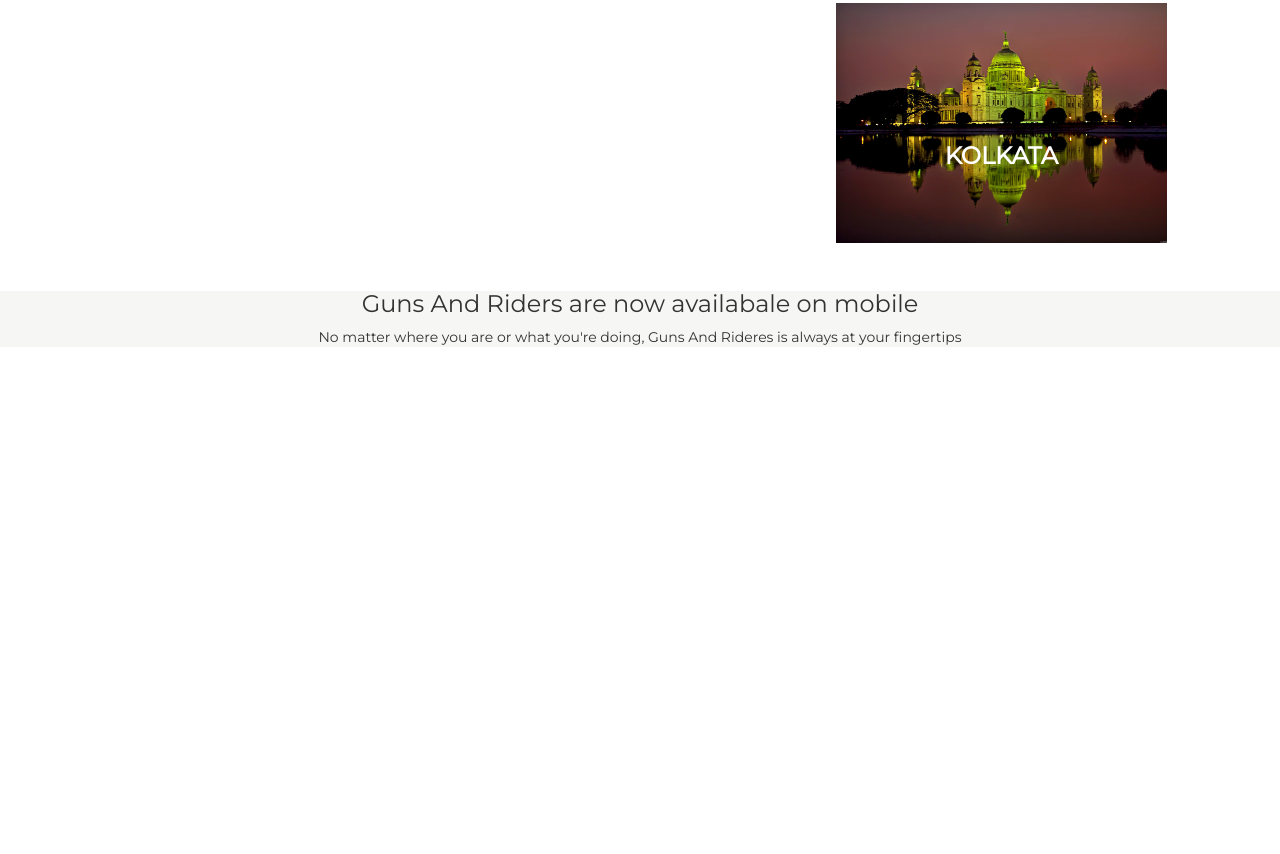
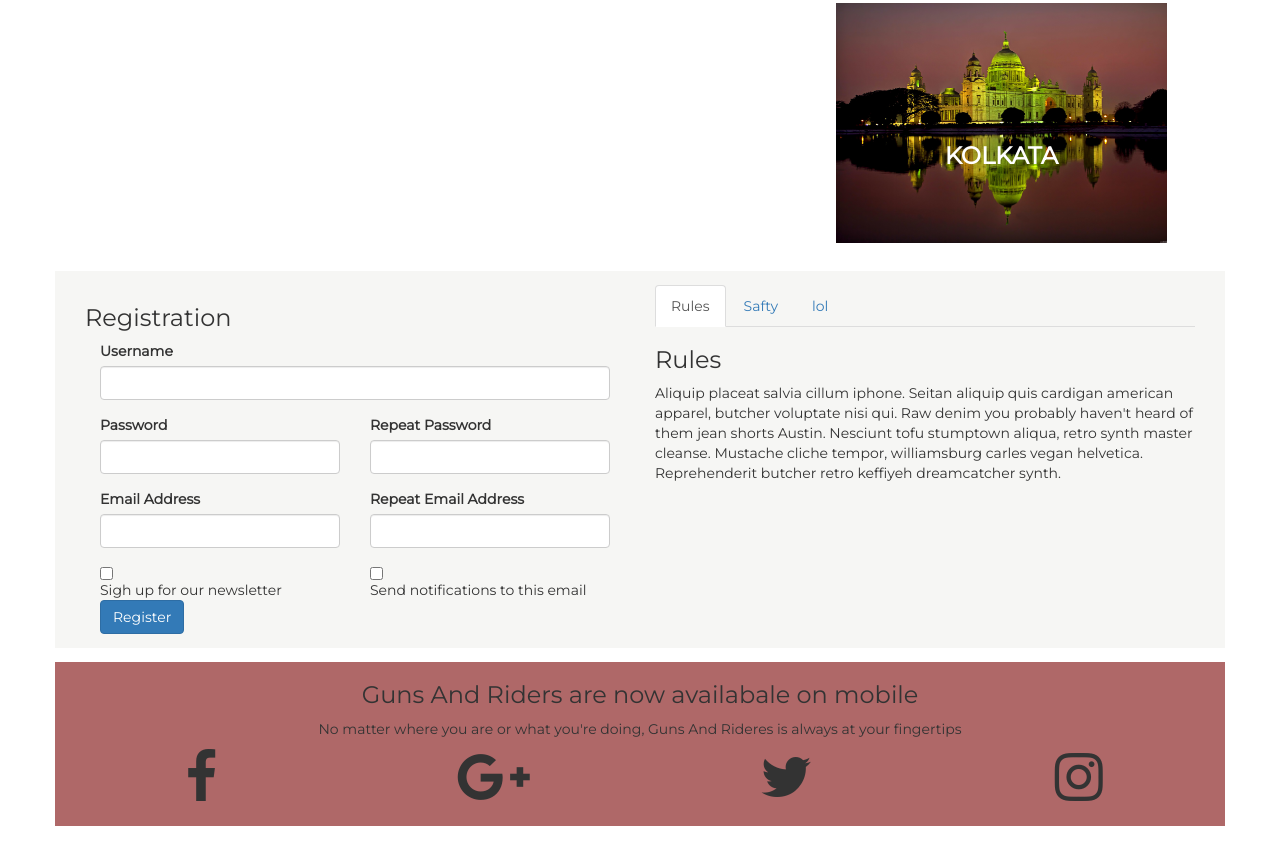
Before and after one commit to prem315/GunsAndRiders, a website: page index.html in a window 1280 px wide. Shown: the part 1264-2118 px from the top of the page. Before the commit the page ends 1621 px from the top, so only its background shows below. Drawn offline with nearby package versions, Linux system fonts and the light colour scheme.

Commit message:
added signup and footer pages

```diff
--- a/assets/stylesheets/src/footer.scss
+++ b/assets/stylesheets/src/footer.scss
@@ -1,4 +1,9 @@
-footer{
+#footer{
   text-align: center;
-  background-color: #f6f6f4;
+  background-color: #AF6868;
+  margin-bottom: 2em;
+
+  .row{
+    padding-bottom: 1.5em;
+  }
 }
--- a/assets/stylesheets/src/land.scss
+++ b/assets/stylesheets/src/land.scss
@@ -16,3 +16,11 @@
     border-radius: 0.5em;
   }
 }
+
+#signup{
+  //text-align: center;
+  background-color: #f6f6f4;
+  padding-bottom: 1em;
+  padding-top: 1em;
+  margin-bottom: 1em;
+}
--- a/index.html
+++ b/index.html
@@ -43,9 +43,7 @@
     </nav>
   </header>
 
-  <section id="signup">
 
-  </section>
 
   <section id="land">
     <div class="container">
@@ -62,6 +60,8 @@
       </div>
     </div>
   </section>
+
+
 
   <section id="city">
     <h2>We have a gangs of bikers from the following areas.</h2>
@@ -240,13 +240,100 @@
     </div>
   </section>
 
-  <footer>
+
+  <section class="container" id="signup">
+    <div class="container-page">
+      <div class="col-md-6">
+        <h3 class="dark-grey">Registration</h3>
+
+        <div class="form-group col-lg-12">
+          <label>Username</label>
+          <input type="" name="" class="form-control" id="" value="">
+        </div>
+
+        <div class="form-group col-lg-6">
+          <label>Password</label>
+          <input type="password" name="" class="form-control" id="" value="">
+        </div>
+
+        <div class="form-group col-lg-6">
+          <label>Repeat Password</label>
+          <input type="password" name="" class="form-control" id="" value="">
+        </div>
+
+        <div class="form-group col-lg-6">
+          <label>Email Address</label>
+          <input type="" name="" class="form-control" id="" value="">
+        </div>
+
+        <div class="form-group col-lg-6">
+          <label>Repeat Email Address</label>
+          <input type="" name="" class="form-control" id="" value="">
+        </div>
+
+        <div class="col-sm-6">
+          <input type="checkbox" class="checkbox" />Sigh up for our newsletter
+        </div>
+
+        <div class="col-sm-6">
+          <input type="checkbox" class="checkbox" />Send notifications to this email
+        </div>
+
+        <div class="col-sm-6">
+          <button type="submit" class="btn btn-primary">Register</button>
+        </div>
+      </div>
+
+      <div class="col-md-6">
+        <div class="bs-example">
+          <ul class="nav nav-tabs">
+            <li class="active"><a data-toggle="tab" href="#sectionA">Rules</a></li>
+            <li><a data-toggle="tab" href="#sectionB">Safty</a></li>
+            <li><a data-toggle="tab" href="#sectionC">lol</a></li>
+          </ul>
+        <div class="tab-content">
+          <div id="sectionA" class="tab-pane fade in active">
+              <h3>Rules</h3>
+              <p>Aliquip placeat salvia cillum iphone. Seitan aliquip quis cardigan american apparel, butcher voluptate nisi qui. Raw denim you probably haven't heard of them jean shorts Austin. Nesciunt tofu stumptown aliqua, retro synth master cleanse. Mustache cliche tempor, williamsburg carles vegan helvetica. Reprehenderit butcher retro keffiyeh dreamcatcher synth.</p>
+          </div>
+          <div id="sectionB" class="tab-pane fade">
+            <h3>Safty</h3>
+            <p>Vestibulum nec erat eu nulla rhoncus fringilla ut non neque. Vivamus nibh urna, ornare id gravida ut, mollis a magna. Aliquam porttitor condimentum nisi, eu viverra ipsum porta ut. Nam hendrerit bibendum turpis, sed molestie mi fermentum id. Aenean volutpat velit sem. Sed consequat ante in rutrum convallis. Nunc facilisis leo at faucibus adipiscing.</p>
+          </div>
+          <div id="sectionC" class="tab-pane fade">
+            <h3>lol</h3>
+            <p>Lorem ipsum dolor sit amet, consectetur adipisicing elit. Expedita repudiandae beatae consequuntur, assumenda voluptatibus quae ipsum iure rem vero eaque veritatis explicabo, iusto minima dicta dolorem perspiciatis ullam nesciunt, numquam neque et nostrum. Rerum deleniti sunt earum, ad obcaecati facilis aperiam autem nostrum ducimus quod maiores illo, quis qui. Id.</p>
+          </div>
+        </div>
+      </div>
+      </div>
+    </div>
+  </section>
+
+  <section class="container" id="footer">
     <h3>Guns And Riders are now availabale on mobile</h3>
     <p>
       No matter where you are or what you're doing, Guns And Rideres is always at your fingertips
     </p>
+    <div class="row">
 
-  </footer>
+      <div class="col-md-3 text-center">
+        <i class="fa fa-facebook fa-4x"></i>
+      </div>
+
+      <div class="col-md-3 text-center">
+       <i class="fa fa-google-plus fa-4x"></i>
+      </div>
+      <div class="col-md-3 text-center">
+       <i class="fa fa-twitter fa-4x"></i>
+      </div>
+
+      <div class="col-md-3 text-center">
+       <i class="fa fa-instagram fa-4x"></i>
+      </div>
+  </div><!--/row-->
+
+  </section>
 
 </body>
 </html>
```
Also changed, not shown: assets/stylesheets/app.min.css, assets/stylesheets/footer.css, assets/stylesheets/land.css, 2 other files.
